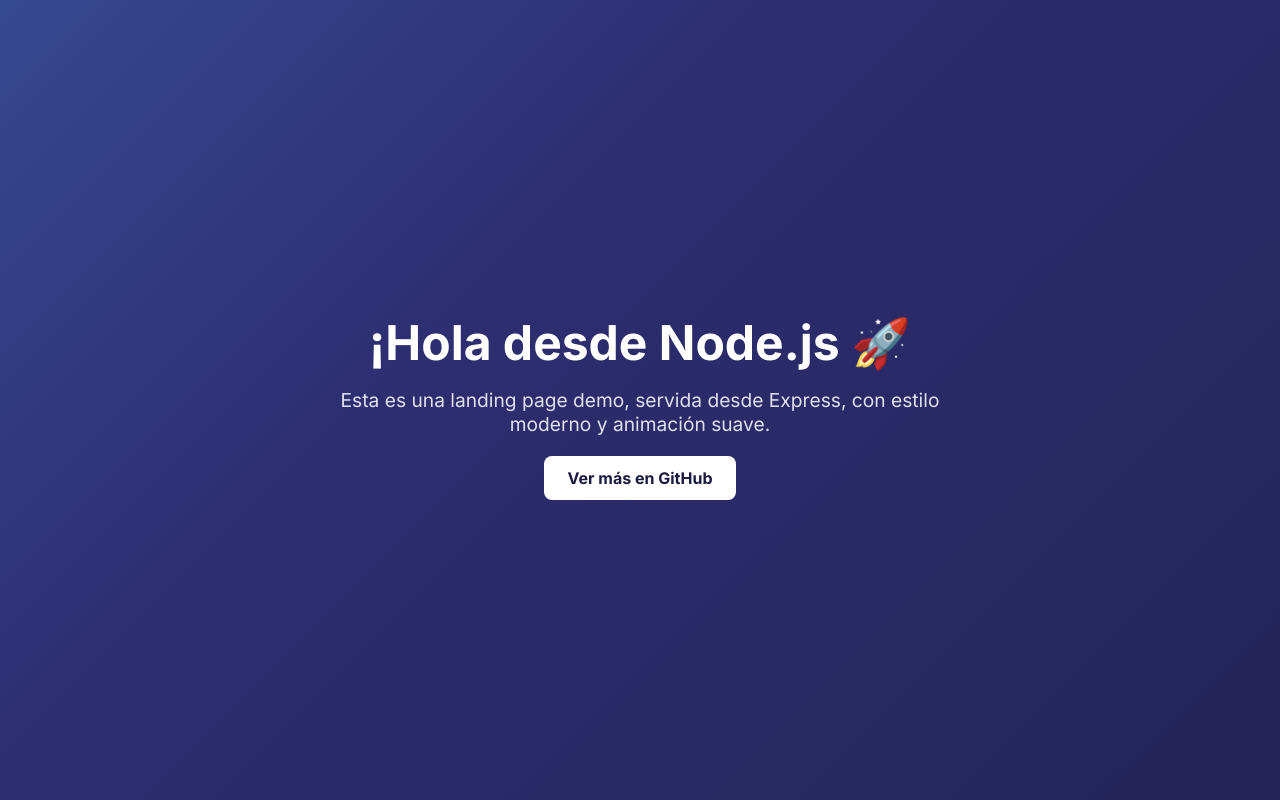
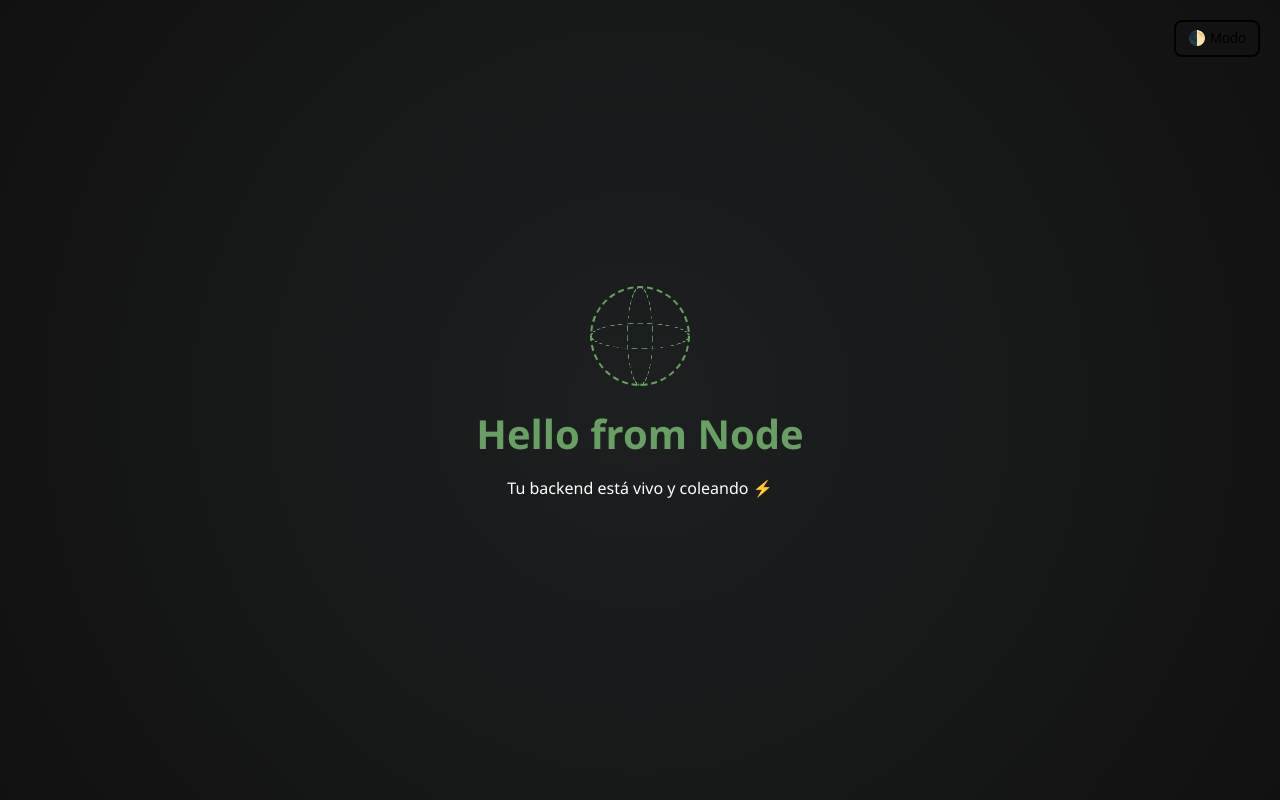
Before and after one commit to sysamu/nginx-proxy-manager-demo, a website: page node-app/public/index.html in a window 1280 px wide. Drawn offline with Linux system fonts and the light colour scheme.

Commit message:
atomo chuli :D

```diff
--- a/node-app/public/index.html
+++ b/node-app/public/index.html
@@ -1,79 +1,150 @@
 <!DOCTYPE html>
-<html lang="es">
+<html lang="en">
 <head>
   <meta charset="UTF-8" />
-  <meta name="viewport" content="width=device-width, initial-scale=1.0" />
-  <title>Hola Node</title>
-  <link href="https://fonts.googleapis.com/css2?family=Inter:wght@400;700&display=swap" rel="stylesheet">
+  <meta name="viewport" content="width=device-width, initial-scale=1.0"/>
+  <title>Hello Node</title>
   <style>
-    * {
-      margin: 0; padding: 0; box-sizing: border-box;
+    :root {
+      --bg-dark: radial-gradient(circle, #1d1f20, #111);
+      --bg-light: #f0f0f0;
+      --text-dark: #fff;
+      --text-light: #1a1a1a;
+      --primary-dark: #68a063;
+      --primary-light: #2e7d32;
     }
 
     body {
-      font-family: 'Inter', sans-serif;
+      margin: 0;
       height: 100vh;
-      background: linear-gradient(-45deg, #1a1a40, #2d2d70, #4a90e2, #00bcd4);
-      background-size: 400% 400%;
-      animation: gradient 15s ease infinite;
+      background: var(--bg-dark);
       display: flex;
+      align-items: center;
       justify-content: center;
-      align-items: center;
-      color: white;
-      text-align: center;
-      padding: 2rem;
+      font-family: 'Segoe UI', sans-serif;
+      color: var(--text-dark);
+      transition: background 0.5s ease, color 0.5s ease;
     }
 
-    @keyframes gradient {
-      0% { background-position: 0% 50%; }
-      50% { background-position: 100% 50%; }
-      100% { background-position: 0% 50%; }
+    .light-mode {
+      background: var(--bg-light);
+      color: var(--text-light);
     }
 
-    .content {
-      max-width: 600px;
+    .container {
+      text-align: center;
+      z-index: 1;
+    }
+
+    .atom {
+      width: 100px;
+      height: 100px;
+      border-radius: 50%;
+      position: relative;
+      margin: 0 auto 20px;
+      animation: rotate 4s linear infinite;
+    }
+
+    .orbit {
+      position: absolute;
+      top: 0; left: 0; right: 0; bottom: 0;
+      border: 2px dashed var(--primary-dark);
+      border-radius: 50%;
+    }
+
+    .light-mode .orbit {
+      border-color: var(--primary-light);
+    }
+
+    .orbit:nth-child(2) {
+      transform: rotateX(75deg);
+    }
+
+    .orbit:nth-child(3) {
+      transform: rotateY(75deg);
+    }
+
+    @keyframes rotate {
+      from { transform: rotate(0deg); }
+      to { transform: rotate(360deg); }
     }
 
     h1 {
-      font-size: 3rem;
-      margin-bottom: 1rem;
+      font-size: 2.5rem;
+      margin: 0;
+      color: var(--primary-dark);
+    }
+
+    .light-mode h1 {
+      color: var(--primary-light);
     }
 
     p {
-      font-size: 1.2rem;
-      margin-bottom: 2rem;
-      opacity: 0.85;
+      color: inherit;
     }
 
-    a.button {
-      background: white;
-      color: #1a1a40;
-      padding: 0.75rem 1.5rem;
-      border-radius: 8px;
-      font-weight: bold;
-      text-decoration: none;
-      transition: 0.3s ease;
+    .fade-in {
+      opacity: 0;
+      animation: fadeIn 2s ease-in-out forwards;
+      animation-delay: 0.5s;
     }
 
-    a.button:hover {
-      background: #f2f2f2;
+    @keyframes fadeIn {
+      to {
+        opacity: 1;
+      }
     }
 
-    @media (max-width: 600px) {
-      h1 {
-        font-size: 2.2rem;
-      }
-      p {
-        font-size: 1rem;
-      }
+    .toggle-btn {
+      position: absolute;
+      top: 20px;
+      right: 20px;
+      background: none;
+      border: 2px solid currentColor;
+      padding: 8px 12px;
+      border-radius: 8px;
+      cursor: pointer;
+      font-size: 0.9rem;
+      transition: all 0.3s ease;
+    }
+
+    .toggle-btn:hover {
+      background-color: rgba(255, 255, 255, 0.1);
+    }
+
+    .light-mode .toggle-btn:hover {
+      background-color: rgba(0, 0, 0, 0.1);
     }
   </style>
 </head>
 <body>
-  <div class="content">
-    <h1>¡Hola desde Node.js 🚀</h1>
-    <p>Esta es una landing page demo, servida desde Express, con estilo moderno y animación suave.</p>
-    <a class="button" href="https://github.com/">Ver más en GitHub</a>
+  <button class="toggle-btn" onclick="toggleMode()">🌓 Modo</button>
+
+  <div class="container fade-in">
+    <div class="atom">
+      <div class="orbit"></div>
+      <div class="orbit"></div>
+      <div class="orbit"></div>
+    </div>
+    <h1>Hello from Node</h1>
+    <p>Tu backend está vivo y coleando ⚡</p>
   </div>
+
+  <script>
+    const body = document.body;
+
+    function toggleMode() {
+      body.classList.toggle('light-mode');
+      localStorage.setItem('mode', body.classList.contains('light-mode') ? 'light' : 'dark');
+    }
+
+    // Cargar modo anterior si existe
+    window.onload = () => {
+      const saved = localStorage.getItem('mode');
+      if (saved === 'light') {
+        body.classList.add('light-mode');
+      }
+    }
+  </script>
 </body>
 </html>
```
